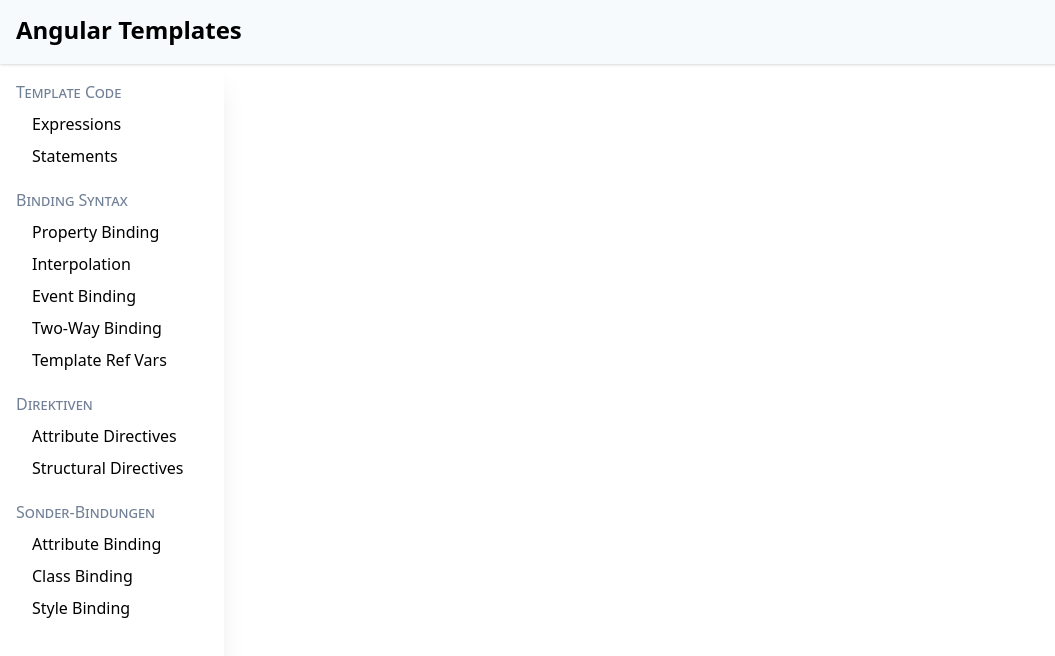
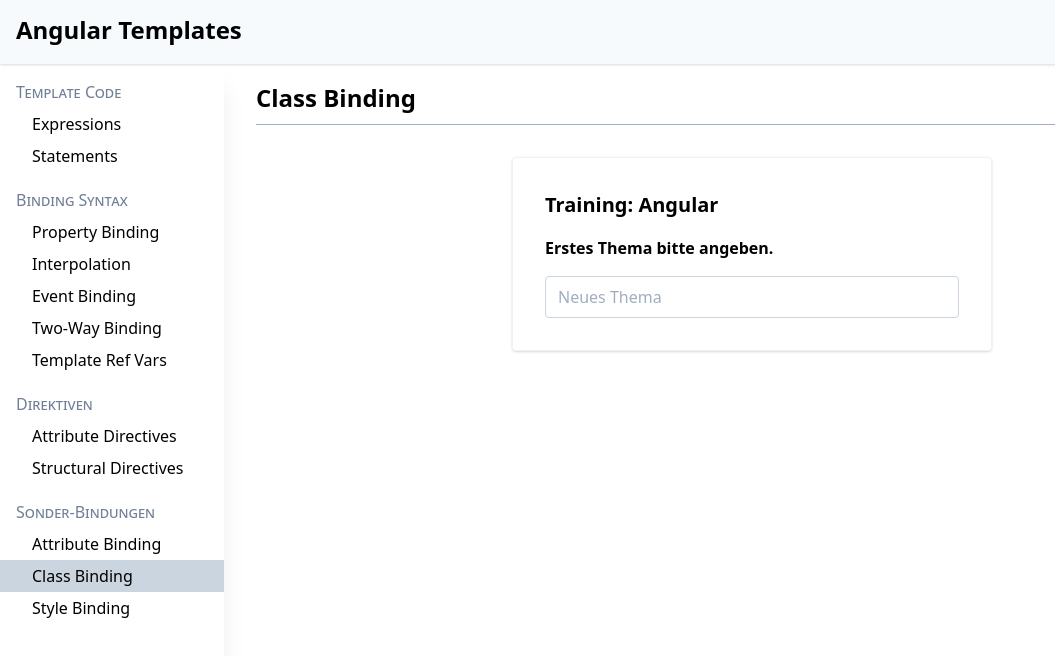
Before and after one commit to lean-ng/edu-templates, an Angular app: page /class-binding in a window 1280 px wide. Before the commit this address led to /. Shown: the top 656 px of the page, without its empty margins (0-1055 px from the left). Built offline with nearby package versions, Linux system fonts and the light colour scheme.

Commit message:
Add class binding starter.

```diff
--- a/src/app/app.module.ts
+++ b/src/app/app.module.ts
@@ -14,6 +14,7 @@
 import { AttributeDirectivesComponent } from './edu/attribute-directives/attribute-directives.component';
 import { StructuralDirectivesComponent } from './edu/structural-directives/structural-directives.component';
 import { AttrBindingComponent } from './edu/attr-binding/attr-binding.component';
+import { ClassBindingComponent } from './edu/class-binding/class-binding.component';
 
 const routes: Route[] = [
   { path: '', component: HomeComponent },
@@ -25,6 +26,7 @@
   { path: 'attr-directive', component: AttributeDirectivesComponent },
   { path: 'struct-directive', component: StructuralDirectivesComponent },
   { path: 'attr-binding', component: AttrBindingComponent },
+  { path: 'class-binding', component: ClassBindingComponent },
 ];
 
 @NgModule({
@@ -39,7 +41,8 @@
     TemplateRefVarsComponent,
     AttributeDirectivesComponent,
     StructuralDirectivesComponent,
-    AttrBindingComponent
+    AttrBindingComponent,
+    ClassBindingComponent
   ],
   imports: [
     BrowserModule,
--- /dev/null
+++ b/src/app/edu/class-binding/class-binding.component.css
@@ -0,0 +1,9 @@
+ul {
+  padding-left: 2rem;
+  list-style-type: disc;
+}
+
+ul li.completed {
+  text-decoration: line-through;
+  user-select: none;
+}
--- /dev/null
+++ b/src/app/edu/class-binding/class-binding.component.html
@@ -0,0 +1,36 @@
+<div class="edu-sample">
+  <h2>Class Binding</h2>
+  <div class="card">
+    <header class="card-header">
+      Training: <a [href]="frameworkHomepage" target="_blank">{{ frameworkTitle }}</a>
+    </header>
+    <div class="card-content">
+      <!-- Nicht rendern, wenn noch keine Topics da sind. Stattdessen Hinweis -->
+      <div *ngIf="topics.length; else noTopics" class="card-content-title">
+        Themenliste
+      </div>
+      <ng-template #noTopics>
+          <div class="card-content-title">
+            Erstes Thema bitte angeben.
+          </div>
+      </ng-template>
+      <!-- Iterieren über alle Topics -->
+      <!-- Completed CSS-Klasse setzten-->
+      <!-- Togglen des Completed States über doppelclick -->
+      <!-- Zusatz: track-by topic id -->
+      <ul>
+        <li
+          *ngFor="let t of topics"
+          [ngClass]="{ completed: t.completed }"
+          (dblclick)="toggleTopic(t)"
+        >
+          {{ t.title }}
+        </li>
+      </ul>
+      <!-- Thema hinzufügen nach Enter -->
+      <div class="simple-form mt-4">
+        <input #fld (keyup.enter)="addTopic(fld.value); fld.value=''" type="text" placeholder="Neues Thema" class="block w-full mr-4">
+      </div>
+    </div>
+  </div>
+</div>
--- /dev/null
+++ b/src/app/edu/class-binding/class-binding.component.ts
@@ -0,0 +1,26 @@
+import { Component, OnInit } from '@angular/core';
+
+@Component({
+  selector: 'app-class-binding',
+  templateUrl: './class-binding.component.html',
+  styleUrls: ['./class-binding.component.css']
+})
+export class ClassBindingComponent implements OnInit {
+
+  frameworkTitle = 'Angular';
+  frameworkHomepage = 'angular.io';
+  topics: { title: string, completed: boolean }[] = [];
+
+  constructor() { }
+
+  ngOnInit(): void {
+  }
+
+  addTopic(title: string): void {
+    this.topics.push({ title, completed: false });
+  }
+
+  toggleTopic(topic: { title: string, completed: boolean}): void {
+    topic.completed = !topic.completed;
+  }
+}
--- a/src/app/nav/nav.component.html
+++ b/src/app/nav/nav.component.html
@@ -55,8 +55,8 @@
       <li routerLinkActive="active">
         <a routerLink="/attr-binding">Attribute Binding</a>
       </li>
-      <li>
-        <a href="#">Class Binding</a>
+      <li routerLinkActive="active">
+        <a routerLink="/class-binding">Class Binding</a>
       </li>
       <li>
         <a href="#">Style Binding</a>
```
Also changed, not shown: 1 other file (tests, documents, lock files or other folders).
